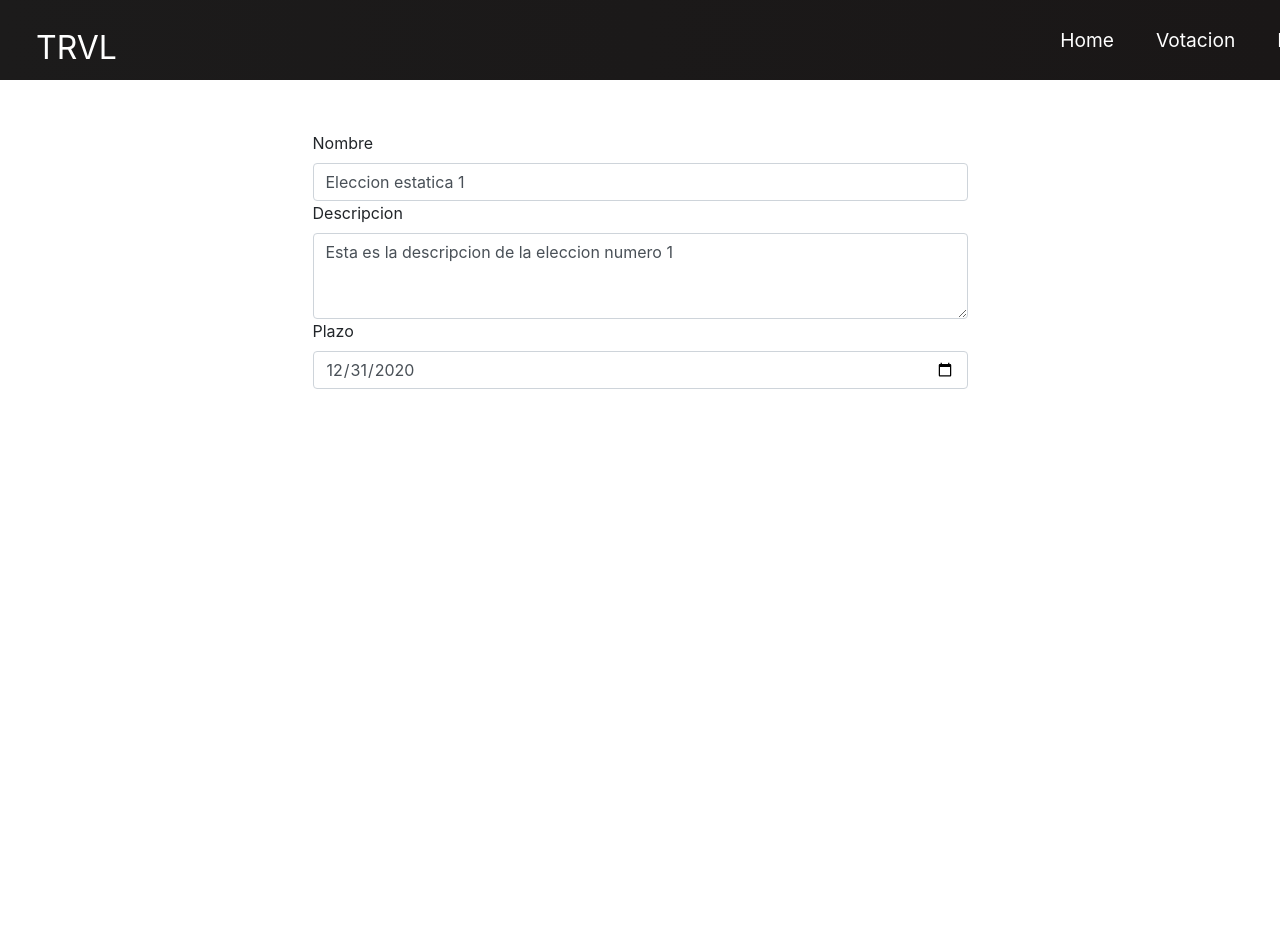
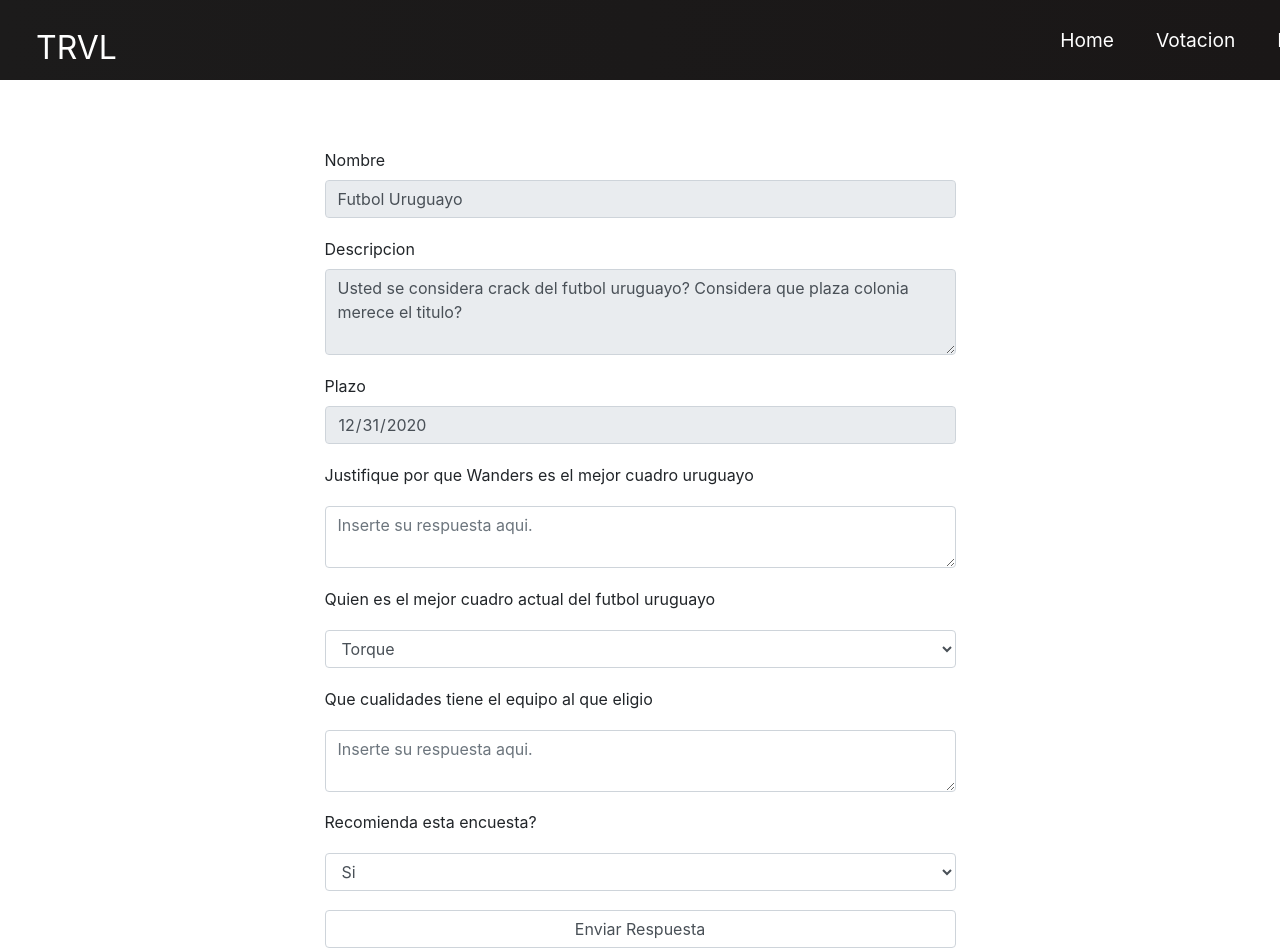
Before and after one commit to fponcedeleon/TopicosAvanzados, a React (Create React App) app in the folder my-app/: page /votingdetails/1 in a window 1280 px wide. Shown: the top 948 px of the page. Before the commit the page ends 800 px from the top, so only its background shows below. Built offline with nearby package versions, Linux system fonts and the light colour scheme.

Commit message:
formulario estatico completo

```diff
--- a/my-app/package.json
+++ b/my-app/package.json
@@ -3,6 +3,8 @@
   "version": "0.1.0",
   "private": true,
   "dependencies": {
+    "@material-ui/core": "^4.11.0",
+    "@material-ui/icons": "^4.9.1",
     "@testing-library/jest-dom": "^4.2.4",
     "@testing-library/react": "^9.3.2",
     "@testing-library/user-event": "^7.1.2",
--- a/my-app/src/components/Navbar.js
+++ b/my-app/src/components/Navbar.js
@@ -30,7 +30,7 @@ function Navbar() {
         <div className='navbar-container'>
           <Link to='/' className='navbar-logo' onClick={closeMobileMenu}>
             TRVL
-            <i class='fab fa-typo3' />
+            <i className='fab fa-typo3' />
           </Link>
           <div className='menu-icon' onClick={handleClick}>
             <i className={click ? 'fas fa-times' : 'fas fa-bars'} />
--- /dev/null
+++ b/my-app/src/components/proposal/ListProposal.js
@@ -0,0 +1,26 @@
+import React, { Component } from 'react';
+import {render} from 'react-dom';
+import '../../index.css';
+import data from '../../data.js';
+
+export class ListProposal extends Component
+{
+render()
+    {
+        const propouse =  this.props.propouse.propouseParam
+        const options =  data.opciones.filter(x => x.idPropouse == propouse.id)
+        console.log(propouse)
+        console.log(propouse)
+        console.log(data.opciones)
+        return <div className="custom-row" >
+        <div>{propouse.name}</div>
+        <div className="custom-row" >
+            <select class="form-control">
+                {options.map(option =>
+                    <option>{option.valor}</option>
+                    )}
+            </select>
+        </div>
+    </div>
+    }
+}
--- /dev/null
+++ b/my-app/src/components/proposal/OpenProposal.js
@@ -0,0 +1,19 @@
+import React, { Component } from 'react';
+import {render} from 'react-dom';
+import '../../index.css';
+
+
+export class OpenProposal extends Component
+{
+    render()
+    {
+        const propouse =  this.props.propouse.propouseParam
+
+        return <div className="custom-row" >
+        <div>{propouse.name}</div>
+        <div className="custom-row" >
+            <textarea className="form-control" placeholder="Inserte su respuesta aqui." onChange={this.props.funcionHola}></textarea>
+        </div>
+    </div>
+    }
+}
--- a/my-app/src/data.js
+++ b/my-app/src/data.js
@@ -2,22 +2,73 @@ export default {
 election: [
     {
       id: '1',
-      name: 'Eleccion estatica 1',
-      description: 'Esta es la descripcion de la eleccion numero 1'
+      name: 'Futbol Uruguayo',
+      description: 'Usted se considera crack del futbol uruguayo? Considera que plaza colonia merece el titulo?',
+      proposesId: 1
     },
     {
       id: '2',
       name: 'Eleccion estatica 2',
-      description: 'Esta es la descripcion de la eleccion numero 2'
-    },
-    {
-      id: '3',
-      name: 'Eleccion estatica 3',
-      description: 'Esta es la descripcion de la eleccion numero 3'
-    },
-    {
-      id: '4',
-      name: 'Eleccion estatica 4',
-      description: 'Esta es la descripcion de la eleccion numero 4'
+      description: 'Esta es la descripcion de la eleccion numero 2',
+      proposesId: 2
     }
-]}
+],
+propouses:[
+  {
+    id: 1,
+    type: 1,
+    name: 'Justifique por que Wanders es el mejor cuadro uruguayo',
+    electionId: 1
+  },
+  {
+    id: 2,
+    type: 2,
+    name: 'Quien es el mejor cuadro actual del futbol uruguayo',
+    electionId: 1
+  },
+  {
+    id: 3,
+    type: 1,
+    name: 'Que cualidades tiene el equipo al que eligio',
+    electionId: 1
+  },
+  {
+    id: 4,
+    type: 2,
+    name: 'Recomienda esta encuesta?',
+    electionId: 1
+  },
+],
+opciones: [
+  {
+    id:1,
+    idPropouse: 2,
+    valor: "Torque"
+  },
+{
+  id:2,
+  idPropouse: 2,
+  valor: "Defensor"
+},{
+  id:3,
+  idPropouse: 2,
+  valor: "Fenix"
+},
+{
+  id:4,
+  idPropouse: 2,
+  valor: "Ninguno"
+},
+{
+  id:5,
+  idPropouse: 4,
+  valor: "Si"
+},
+{
+  id:6,
+  idPropouse: 4,
+  valor: "'No' quiere poner el boton"
+}
+]
+
+}
--- a/my-app/src/index.css
+++ b/my-app/src/index.css
@@ -28,3 +28,7 @@ code {
   width: 50%;
   margin-left: 25%;
 }
+
+.custom-row{
+  padding-top: 3%;
+}
--- a/my-app/src/pages/VotingDetails.js
+++ b/my-app/src/pages/VotingDetails.js
@@ -1,26 +1,64 @@
-import React from 'react';
+import React, {useState} from 'react';
 import data from '../data.js';
+import '../index.css';
+import {OpenProposal} from "../components/proposal/OpenProposal";
+import {ListProposal} from "../components/proposal/ListProposal";
+import Container from '@material-ui/core/Container'
 
 function VotingDetails(props) {
     const election = data.election.find(x => x.id == props.match.params.id)
-    return <div className="voting-Details">
+    const propouse = data.propouses.filter(x => x.electionId == election.id)
+
+    function ShowProposal(propouseParam, funcionHola)
+    {
+        switch (propouseParam.type) {
+            case 1: return <OpenProposal propouse={{propouseParam}}/>
+            case 2: return <ListProposal propouse={{propouseParam}}/>
+            default: return <OpenProposal/>
+        }
+    }
+
+    function HolaMundo()
+    {
+        console.log("hola mundo")
+    }
+
+    return <Container>
+        <form>
+            <div className="voting-Details">
             <div className="row">
                 <div className="details-middle">
-            <div>
+
+                    <div className="custom-row">
                         <label>Nombre</label>
-                 <input type="text" class="form-control" aria-describedby="emailHelp" value={election.name} />
+                        <input readOnly="true" type="text" class="form-control" aria-describedby="emailHelp" value={election.name} />
                     </div>
-            <div>
+
+                    <div className="custom-row">
                         <label>Descripcion</label>
-                 <textarea class="form-control" id="exampleFormControlTextarea1" rows="3" value={election.description}></textarea>
+                        <textarea readOnly="true" class="form-control" id="exampleFormControlTextarea1" rows="3" value={election.description}></textarea>
                     </div>
-            <div>
+
+                    <div className="custom-row">
                         <label>Plazo</label>
-                 <input class="form-control" type="date" value="2020-12-31" id="example-date-input" />
+                        <input readOnly="true" class="form-control" type="date" value="2020-12-31" id="example-date-input" />
+                    </div>
+
+                    {propouse.map(p =>
+                       <div>{ShowProposal(p, HolaMundo)}  </div>
+                    )}
+
+
+                    <div className="custom-row">
+                        <button type="button" class="form-control">Enviar Respuesta</button>
+                    </div>
+
                 </div>
             </div>
+
         </div>
-    </div>
+        </form>
+    </Container>
 }
 
 export default VotingDetails;
```
Also changed, not shown: my-app/src/components/proposal/ListProposal.css (added), my-app/src/components/proposal/OpenProposal.css (added), 1 other file (tests, documents, lock files or other folders). Lines whose indentation alone changed are shown as unchanged.
